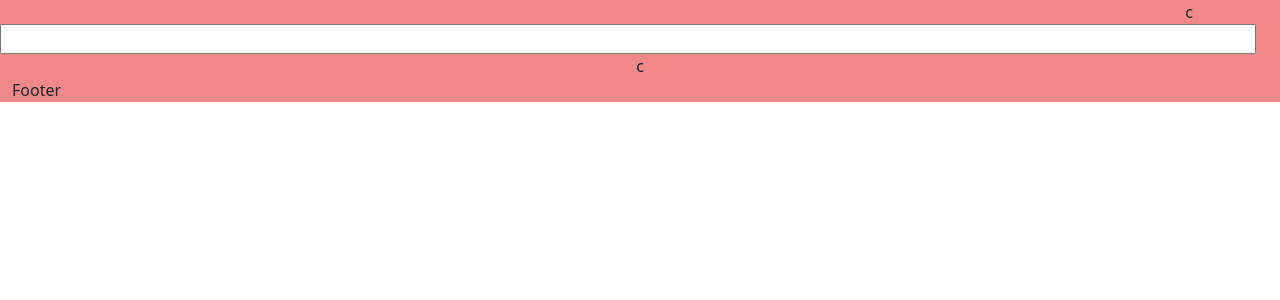
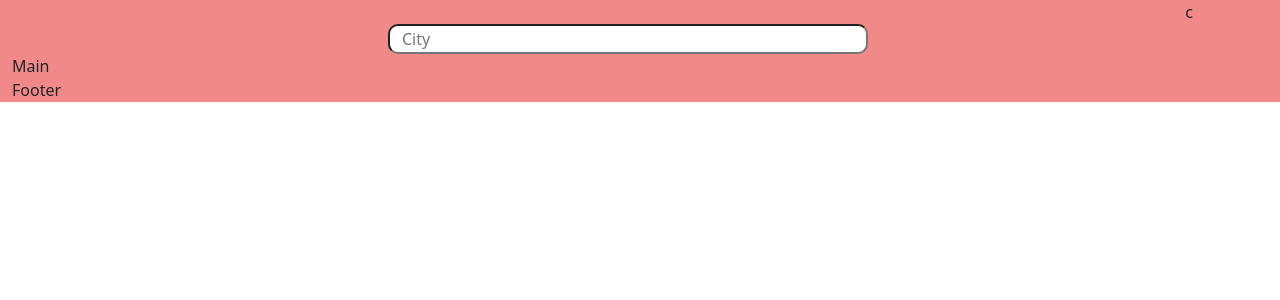
Before and after one commit to hamzaabdous/WeatherWeb, a React (Create React App) app: page / in a window 1280 px wide. Shown: the top 300 px of the page. Built offline with nearby package versions, Linux system fonts and the light colour scheme.

Commit message:
input City

```diff
--- /dev/null
+++ b/src/View/Component/Main.js
@@ -0,0 +1,7 @@
+import React from "react";
+
+const Main = () => {
+  return <div>Main</div>;
+};
+
+export default Main;
--- a/src/View/Weather.js
+++ b/src/View/Weather.js
@@ -2,19 +2,25 @@ import React from "react";
 import "bootstrap/dist/css/bootstrap.css";
 import Footer from "./Component/Footer.js";
 import Nav from "./Component/Nav.js";
-
+import Main from "./Component/Main.js";
 const Weather = () => {
   return (
     <>
       <div className="container-fluid" style={{ backgroundColor: "#F18989" }}>
         <header className="row">
           <Nav />
-          <div className="row">
-            <input type="text" name="" id="" />
+          <div className="row d-flex justify-content-center align-items-center">
+            <input
+              style={{ width: "30em", height: "", borderRadius: "10px" }}
+              type="text"
+              name="text"
+              id=""
+              placeholder="City"
+            />
           </div>
         </header>
         <main className="row d-flex justify-content-center align-items-center">
-          c
+          <Main />
         </main>
         <footer className="row">
           <Footer />
```
